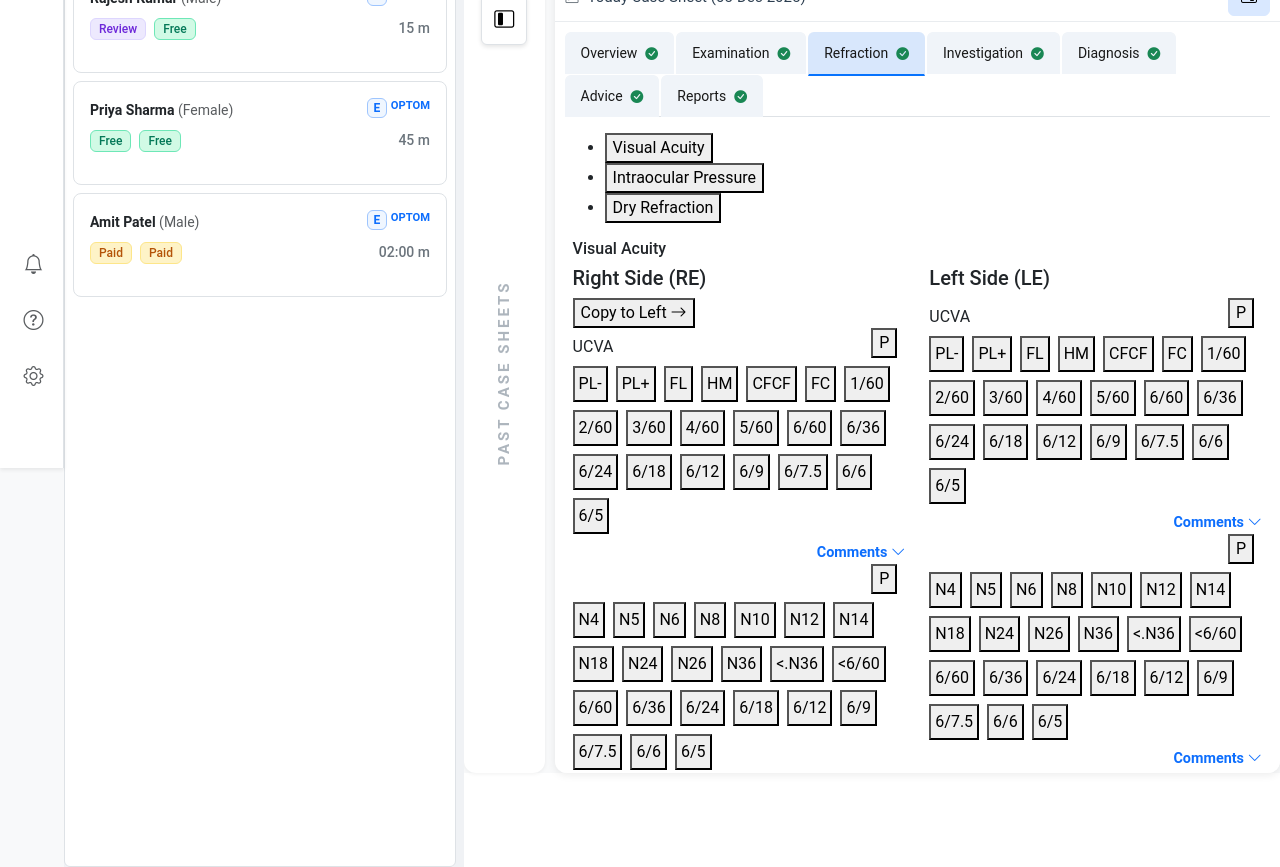
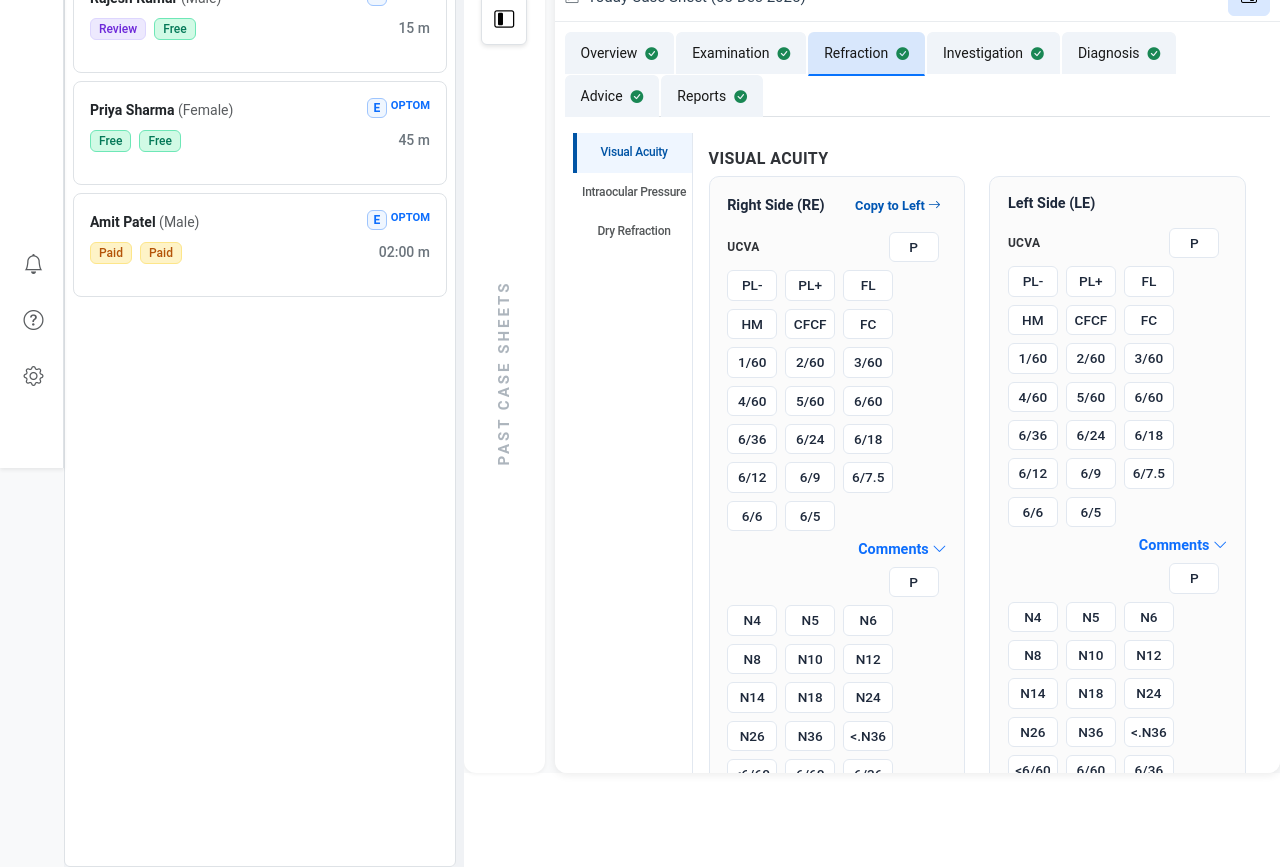
Before and after one commit to Suriyakumar-DRAA/keep-it-simple, an Angular app: page /outpatients in a window 1280 px wide. Shown: the part 380-1247 px from the top of the page. Built offline with nearby package versions, Linux system fonts and the light colour scheme.

Commit message:
Changes - Merged Common SCSS

```diff
--- a/src/app/views/opd-assessment/components/refraction/refraction.component.html
+++ b/src/app/views/opd-assessment/components/refraction/refraction.component.html
@@ -1,6 +1,6 @@
 <div class="exam-wrapper">
     <div class="exam-layout">
-        <nav class="panel-nav">
+        <nav class="right-panel-vertical-nav">
             <ul class="nav-list">
                 @for(section of sections; track section.id) {
                 <li class="nav-item">
@@ -20,10 +20,10 @@
                 </div>
                 <div class="row gx-4">
                     <div class="col-md-6">
-                        <div class="data-card">
-                            <div class="data-card__header">
-                                <h5 class="data-card__title">Right Side (RE)</h5>
-                                <button class="data-card__action" (click)="copyReToLe()">
+                        <div class="right-panel-data-card">
+                            <div class="right-panel-data-card__header">
+                                <h5 class="right-panel-data-card__title">Right Side (RE)</h5>
+                                <button class="right-panel-data-card__action" (click)="copyReToLe()">
                                     Copy to Left <i class="bi bi-arrow-right"></i>
                                 </button>
                             </div>
@@ -33,9 +33,9 @@
                     </div>
 
                     <div class="col-md-6">
-                        <div class="data-card">
-                            <div class="data-card__header">
-                                <h5 class="data-card__title">Left Side (LE)</h5>
+                        <div class="right-panel-data-card">
+                            <div class="right-panel-data-card__header">
+                                <h5 class="right-panel-data-card__title">Left Side (LE)</h5>
                             </div>
                             <ng-container
                                 *ngTemplateOutlet="visualAcuityForm; context: { data: leData, eye: 'le' }"></ng-container>
--- a/src/app/views/opd-assessment/components/refraction/refraction.component.scss
+++ b/src/app/views/opd-assessment/components/refraction/refraction.component.scss
@@ -0,0 +1,58 @@
+/* Variables */
+$brand-primary: #0056b3;
+$brand-bg-active: #eff6ff;
+$ui-border: #e2e8f0;
+$text-muted: #303338;
+@import url(../split-window/split-window.component.scss);
+
+/* Main Layout */
+.exam-wrapper {
+  background-color: #ffffff;
+  height: 100%;
+  display: flex;
+  flex-direction: column;
+}
+
+.exam-layout {
+  display: flex;
+  flex: 1;
+  overflow: hidden;
+}
+
+.exam-content {
+  flex: 1;
+  overflow-y: auto;
+  padding: 1rem;
+}
+
+.field-label {
+  display: block;
+  font-size: 0.75rem;
+  font-weight: 600;
+  text-transform: uppercase;
+  color: $text-muted;
+  letter-spacing: 0.025em;
+  margin-bottom: 0.5rem;
+}
+
+/* Complex Inputs Section */
+.input-section {
+  margin-top: 1.5rem;
+}
+
+.meta-label {
+  font-size: 0.65rem;
+  color: $text-muted;
+  font-weight: 600;
+}
+
+.control-row {
+  display: flex;
+  align-items: center;
+  gap: 1rem;
+  margin-bottom: 0.75rem;
+}
+
+.select-chip{
+    width: 50px !important;
+}
--- a/src/app/views/opd-assessment/components/split-window/split-window.component.scss
+++ b/src/app/views/opd-assessment/components/split-window/split-window.component.scss
@@ -417,7 +417,6 @@ $text-muted: #303338;
                 color: var(--vtab-text-selected);
                 border-left-color: var(--vtab-text-selected);
                 background-color: var(--vtab-bg-selected);
-                font-weight: 700;
             }
         }
     }
```
